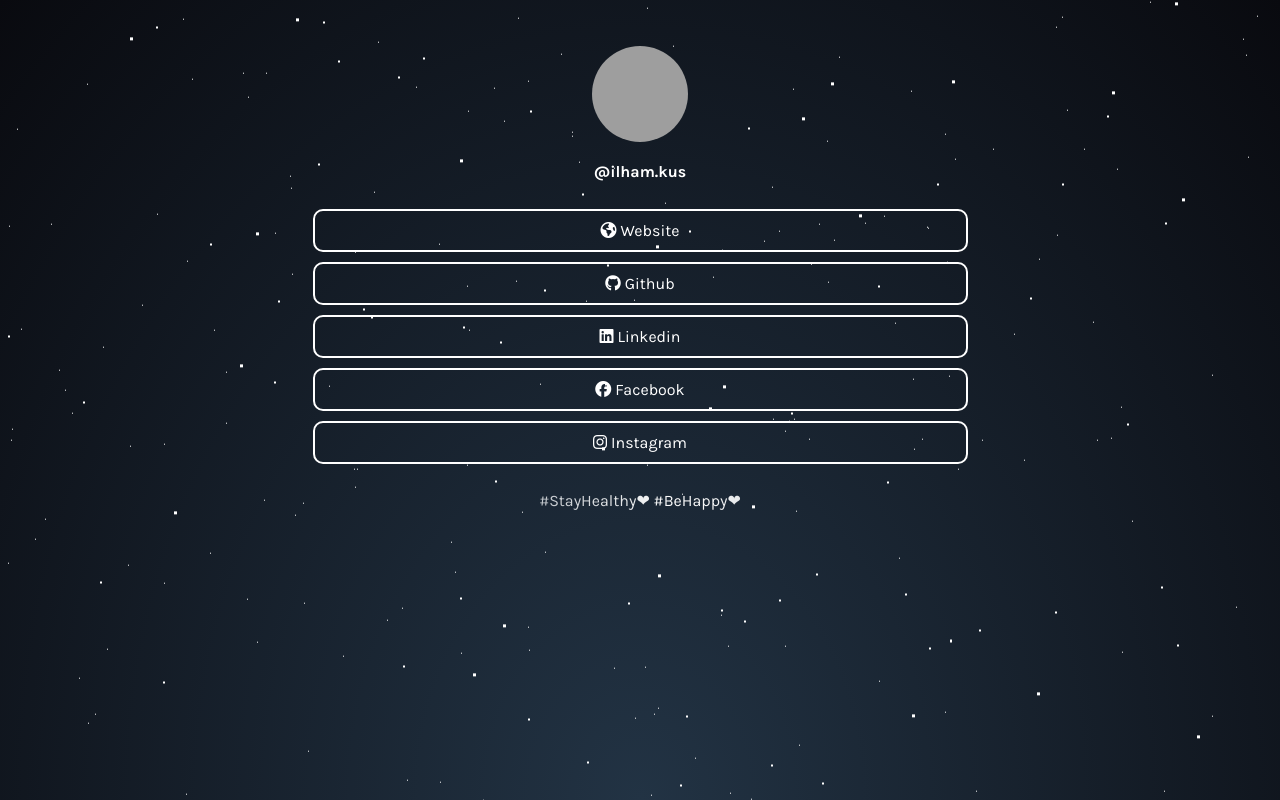
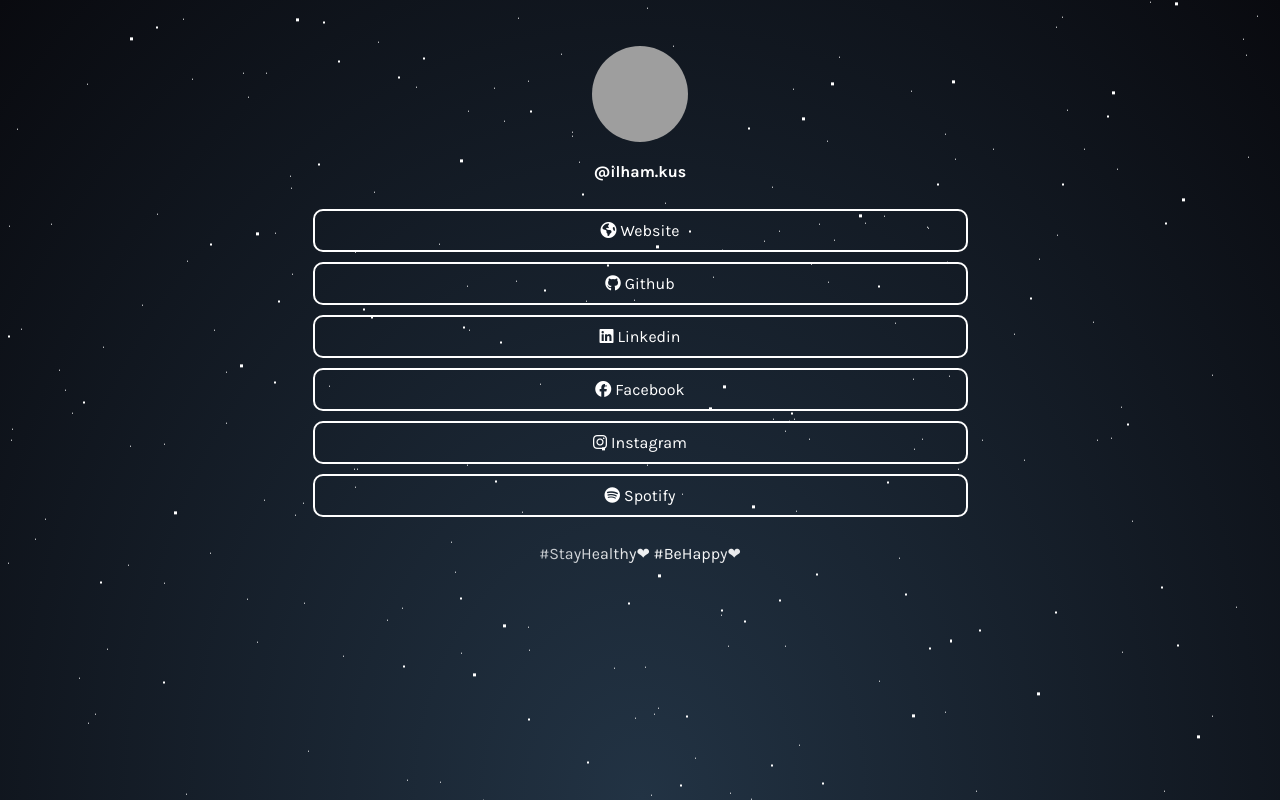
Before and after one commit to work-ham/Links, a plain HTML site: page index.html in a window 1280 px wide. Drawn offline with Linux system fonts and the light colour scheme; grey boxes are pictures that could not be loaded.

Commit message:
Update index.html

```diff
--- a/index.html
+++ b/index.html
@@ -60,6 +60,9 @@
       <a class="link" href="https://www.instagram.com/ilham.kus/" target="_blank">
         <i class="fab fa-instagram">&nbsp;</i>Instagram
       </a>
+      <a class="link" href="https://open.spotify.com/user/31fyrfzqf7vmbe7jfz66f4gi2swe?si=tcMuB3uBSN2r_h2NgAx2MQ" target="_blank">
+        <i class="fa-brands fa-spotify">&nbsp;</i>Spotify
+      </a>
     </div>
 
     <div id="hashtag">
```
